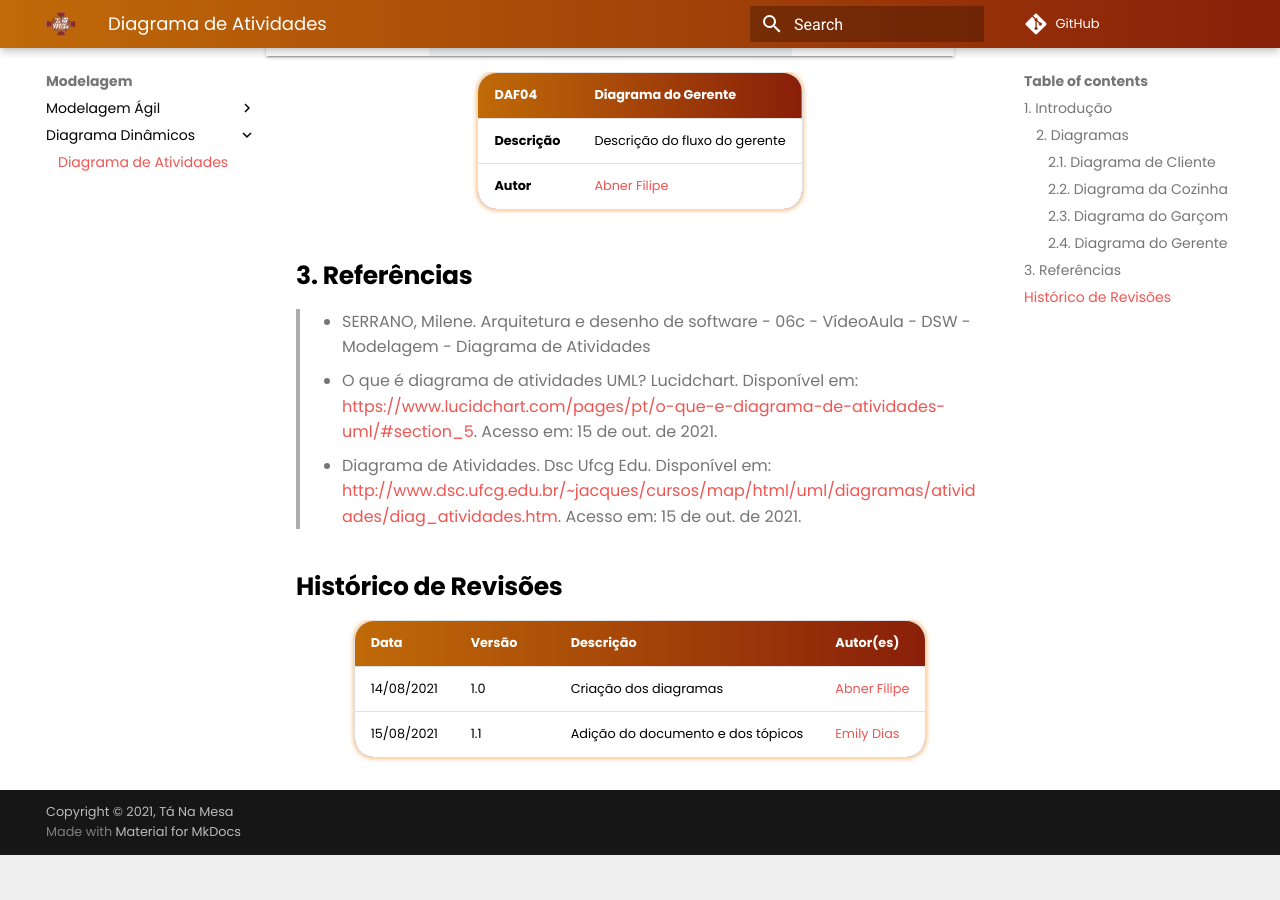
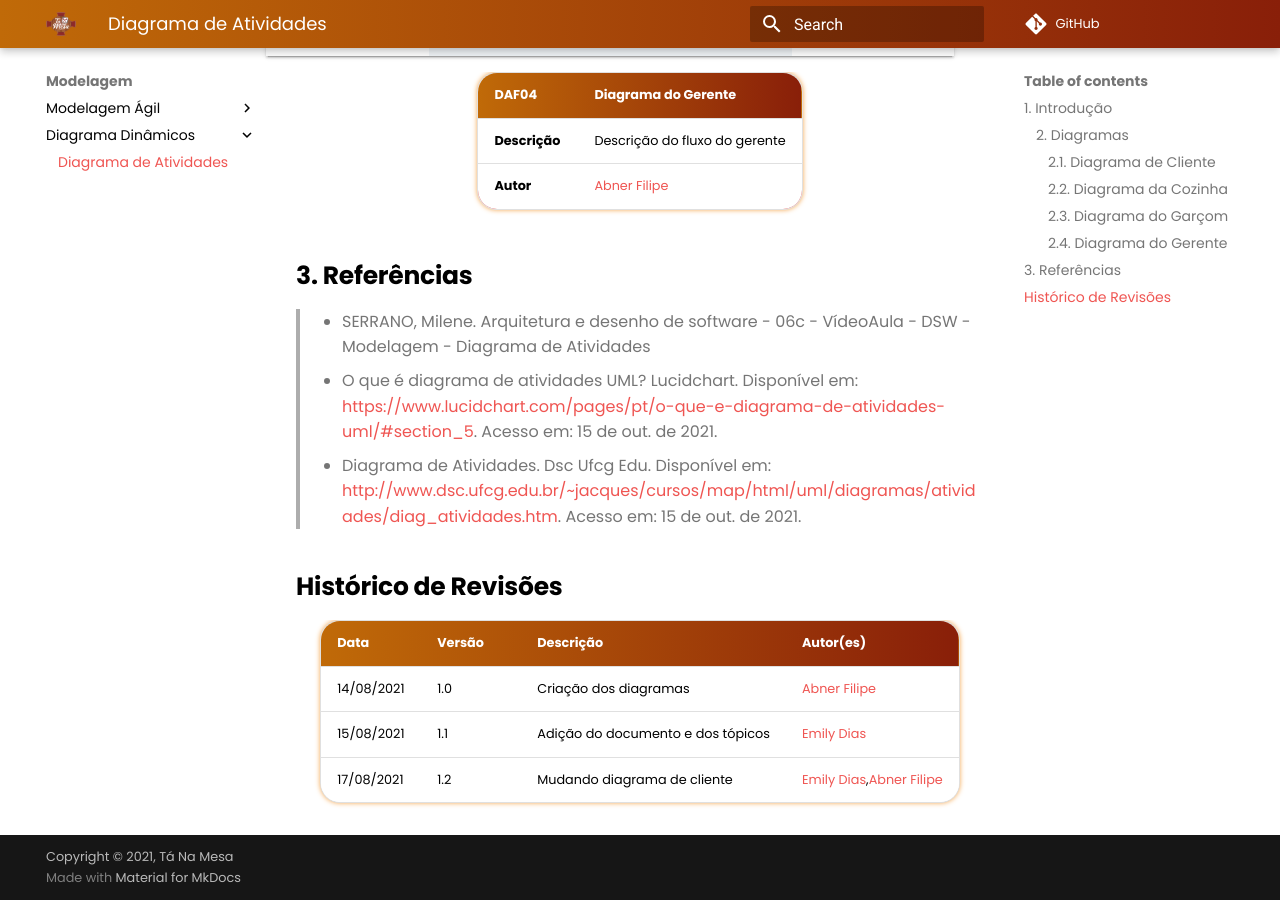
Before and after one commit to UnBArqDsw2021-1/2021.1_G02_TaNaMesa_docs, an MkDocs documentation site: the page built from docs/2-Modelagem/Diagramas-Dinâmicos/Diagrama-de-atividade.md, in a window 1280 px wide and 900 px high, scrolled down 5715 px. Built offline with MkDocs 1.6.1 and Material for MkDocs 9.7.7, drawn with Linux system fonts in a browser that asks for light colours; comment, search, counter and statistics services are not loaded; before the commit the page ends 6570 px from its top, so only the background shows below that.

Commit message:
(#57) mudando diagrama de cliente

```diff
--- a/docs/2-Modelagem/Diagramas-Dinâmicos/Diagrama-de-atividade.md
+++ b/docs/2-Modelagem/Diagramas-Dinâmicos/Diagrama-de-atividade.md
@@ -50,7 +50,8 @@
 
 ## Histórico de Revisões
 
-| Data       | Versão | Descrição                         | Autor(es)                                   |
-| :--------- | :----- | :-------------------------------- | :------------------------------------------ |
-| 14/08/2021 | 1.0    | Criação dos diagramas             | [Abner Filipe](https://github.com/abner423) |
-| 15/08/2021 | 1.1    | Adição do documento e dos tópicos | [Emily Dias](https://github.com/emysdias)   |
+| Data       | Versão | Descrição                         | Autor(es)                                                                             |
+| :--------- | :----- | :-------------------------------- | :------------------------------------------------------------------------------------ |
+| 14/08/2021 | 1.0    | Criação dos diagramas             | [Abner Filipe](https://github.com/abner423)                                           |
+| 15/08/2021 | 1.1    | Adição do documento e dos tópicos | [Emily Dias](https://github.com/emysdias)                                             |
+| 17/08/2021 | 1.2    | Mudando diagrama de cliente       | [Emily Dias](https://github.com/emysdias),[Abner Filipe](https://github.com/abner423) |
```
Also changed, not shown: docs/assets/img/seminario2/diagrama-de-atividades/DiagramaCliente.png.
